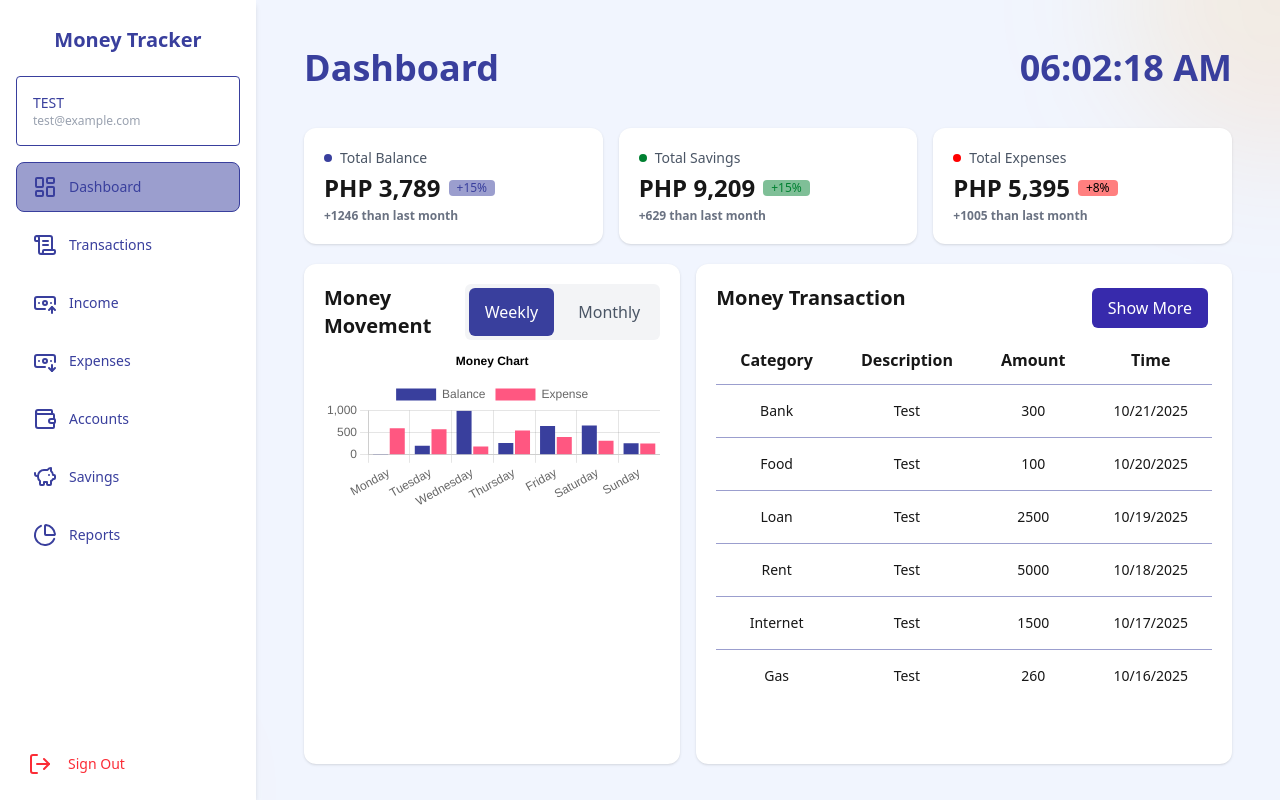
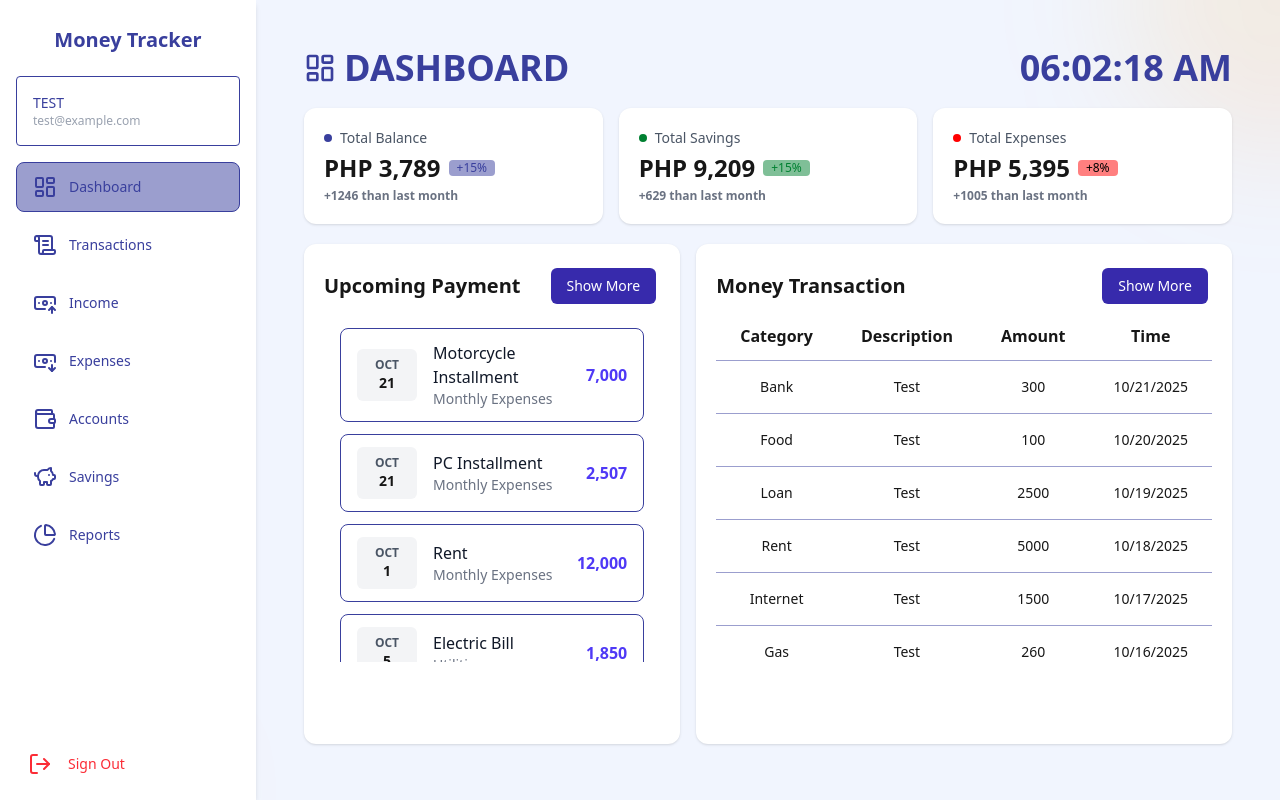
Before and after one commit to jayvie2007/MoneyTracker, a Next.js app: page /dashboard in a window 1280 px wide. Built offline with nearby package versions, Linux system fonts and the light colour scheme.

Commit message:
refactor dashboard, added upcoming payments, adjust fonts

```diff
--- a/src/app/dashboard/page.tsx
+++ b/src/app/dashboard/page.tsx
@@ -1,21 +1,25 @@
 "use client";
 
-import MoneyMovement from "@/components/dashboard/MoneyMovement";
+import MoneyMovement from "@/components/reports/MoneyMovement";
 import MoneyTransaction from "@/components/dashboard/MoneyTransaction";
 import OverviewCard from "@/components/dashboard/OverviewCard";
 import TimeToday from "@/components/reusable/TimeToday";
 import { faker } from '@faker-js/faker';
+import { LayoutDashboard } from "lucide-react";
+import UpcomingPayment from "@/components/dashboard/UpcomingPayment";
 
 export default function DashboardPage() {
     return (
-        <div className="flex flex-col h-screen p-12 space-y-5">
+        <div className="flex flex-col p-12 space-y-5">
             {/* Header */}
-            <div className="flex w-full justify-between mb-10">
-                <h5 className="font-bold text-[#393F9D] text-4xl">Dashboard</h5>
-                <h5 className="font-bold text-[#393F9D] text-4xl">
-                    <TimeToday />
-                </h5>
+            <div className="flex w-full justify-between mb-5">
+                <div className="flex items-center gap-2 text-[#393F9D]">
+                    <LayoutDashboard className="w-8 h-8 text-[#393F9D]" />
+                    <h5 className="font-extrabold text-4xl">DASHBOARD</h5>
+                </div>
+                <TimeToday />
             </div>
+
             {/* Overview Cards */}
             <div className="flex flex-col md:flex-row justify-between w-full gap-4">
                 <OverviewCard
@@ -49,7 +53,7 @@ export default function DashboardPage() {
 
             {/* Money Movement */}
             <div className="flex flex-col md:flex-row justify-between w-full gap-4">
-                <MoneyMovement />
+                <UpcomingPayment />
                 <MoneyTransaction />
             </div>
         </div>
--- a/src/app/expenses/page.tsx
+++ b/src/app/expenses/page.tsx
@@ -1,16 +1,18 @@
 "use client";
 
 import TimeToday from "@/components/reusable/TimeToday";
+import { BanknoteArrowDown } from "lucide-react";
 
 export default function ExpensesPage() {
     return (
         <div className="flex flex-col h-screen p-12">
             {/* Header */}
-            <div className="flex w-full justify-between mb-10">
-                <h5 className="font-bold text-[#393F9D] text-4xl">Expenses</h5>
-                <h5 className="font-bold text-[#393F9D] text-4xl">
-                    <TimeToday />
-                </h5>
+            <div className="flex w-full justify-between mb-5">
+                <div className="flex items-center gap-2 text-[#393F9D]">
+                    <BanknoteArrowDown className="w-8 h-8 text-[#393F9D]" />
+                    <h5 className="font-extrabold text-4xl">EXPENSES</h5>
+                </div>
+                <TimeToday />
             </div>
 
             {/* Body */}
--- a/src/app/income/page.tsx
+++ b/src/app/income/page.tsx
@@ -1,16 +1,18 @@
 "use client";
 
 import TimeToday from "@/components/reusable/TimeToday";
+import { BanknoteArrowUp } from "lucide-react";
 
 export default function IncomePage() {
     return (
         <div className="flex flex-col h-screen p-12">
             {/* Header */}
-            <div className="flex w-full justify-between mb-10">
-                <h5 className="font-bold text-[#393F9D] text-4xl">Income</h5>
-                <h5 className="font-bold text-[#393F9D] text-4xl">
-                    <TimeToday />
-                </h5>
+            <div className="flex w-full justify-between mb-5">
+                <div className="flex items-center gap-2 text-[#393F9D]">
+                    <BanknoteArrowUp className="w-8 h-8 text-[#393F9D]" />
+                    <h5 className="font-extrabold text-4xl">INCOME</h5>
+                </div>
+                <TimeToday />
             </div>
 
             {/* Body */}
--- a/src/components/dashboard/MoneyMovement.tsx
+++ /dev/null
@@ -1,107 +0,0 @@
-"use client";
-
-import { faker } from '@faker-js/faker';
-import {
-    BarElement,
-    CategoryScale,
-    Chart as ChartJS,
-    Legend,
-    LinearScale,
-    Title,
-    Tooltip,
-} from 'chart.js';
-import { useEffect, useState } from "react";
-import { Bar } from 'react-chartjs-2';
-
-ChartJS.register(
-    CategoryScale,
-    LinearScale,
-    BarElement,
-    Title,
-    Tooltip,
-    Legend
-);
-
-export const options = {
-    responsive: true,
-    plugins: {
-        legend: {
-            position: 'top' as const,
-        },
-        title: {
-            display: true,
-            text: 'Money Chart',
-            color: 'text-black'
-        },
-    },
-};
-
-const weeklyLabels = ["Monday", "Tuesday", "Wednesday", "Thursday", "Friday", "Saturday", "Sunday"];
-const monthlyLabels = [
-    "Jan", "Feb", "March", "Apr", "May", "June",
-    "July", "Aug", "Sep", "Oct", "Nov", "Dec",
-];
-
-const MoneyMovement = ({ }) => {
-    const [tab, setTab] = useState<"weekly" | "monthly">("weekly");
-    const labels = tab === "weekly" ? weeklyLabels : monthlyLabels;
-    const [windowWidth, setWindowWidth] = useState<number | null>(null);
-    useEffect(() => {
-        if (typeof window !== 'undefined') {
-            // Set initial width
-            setWindowWidth(window.innerWidth);
-
-            const handleResize = () => {
-                setWindowWidth(window.innerWidth);
-            };
-
-            window.addEventListener('resize', handleResize);
-            return () => window.removeEventListener('resize', handleResize);
-        }
-    }, []);
-
-    const data = {
-        labels,
-        datasets: [
-            {
-                label: 'Balance',
-                data: labels.map(() => faker.number.int({ min: 0, max: 1000 })),
-                backgroundColor: '#393F9D',
-            },
-            {
-                label: 'Expense',
-                data: labels.map(() => faker.number.int({ min: 0, max: 1000 })),
-                backgroundColor: '#FF5781',
-            },
-        ],
-    };
-    return (
-        <div className="bg-white rounded-xl shadow-sm p-5 flex flex-col gap-1 w-full min-h-[500px]">
-            <div className="flex justify-between">
-                <h1 className="font-bold text-xl">Money Movement</h1>
-                <div className="flex gap-2 bg-gray-100 rounded-md p-1">
-                    <button
-                        onClick={() => setTab("weekly")}
-                        className={`px-4 py-1 rounded-md font-medium transition cursor-pointer ${tab === "weekly" ? "bg-[#393F9D] text-white" : "text-gray-600 hover:text-white hover:hover:bg-indigo-600"
-                            }`}
-                    >
-                        Weekly
-                    </button>
-                    <button
-                        onClick={() => setTab("monthly")}
-                        className={`px-4 py-1 rounded-md font-medium transition cursor-pointer ${tab === "monthly" ? "bg-[#393F9D] text-white" : "text-gray-600 hover:text-white hover:hover:bg-indigo-600"
-                            }`}
-                    >
-                        Monthly
-                    </button>
-                </div>
-            </div>
-
-            <div className="flex flex-col items-center justify-center gap-2">
-                <Bar key={windowWidth} options={options} data={data} />
-            </div>
-        </div>
-    );
-};
-
-export default MoneyMovement;
--- a/src/components/dashboard/MoneyTransaction.tsx
+++ b/src/components/dashboard/MoneyTransaction.tsx
@@ -1,4 +1,3 @@
-
 const headers = ["Category", "Description", "Amount", "Time"];
 const data = [
   {
@@ -6,54 +5,54 @@ const data = [
     category: "Bank",
     description: "Test",
     amount: 300,
-        time: "10/21/2025"
+    time: "10/21/2025",
   },
   {
     id: 2,
     category: "Food",
     description: "Test",
     amount: 100,
-        time: "10/20/2025"
+    time: "10/20/2025",
   },
   {
     id: 3,
     category: "Loan",
     description: "Test",
     amount: 2500,
-        time: "10/19/2025"
+    time: "10/19/2025",
   },
   {
     id: 4,
     category: "Rent",
     description: "Test",
     amount: 5000,
-        time: "10/18/2025"
+    time: "10/18/2025",
   },
   {
     id: 5,
     category: "Internet",
     description: "Test",
     amount: 1500,
-        time: "10/17/2025"
+    time: "10/17/2025",
   },
   {
     id: 6,
     category: "Gas",
     description: "Test",
     amount: 260,
-        time: "10/16/2025"
+    time: "10/16/2025",
   },
-]
+];
 
-const MoneyTransaction = ({ }) => {
+const MoneyTransaction = ({}) => {
   return (
     <div className="bg-white rounded-xl shadow-sm p-5 flex flex-col gap-1 w-full min-h-[500px]">
-            <div className="flex justify-between">
+      <div className="flex justify-between items-center">
         <h1 className="font-bold text-xl">Money Transaction</h1>
         <div className="rounded-md p-1">
           <button
             // onClick={() => setTab("monthly")}
-                        className={`cursor-pointer px-4 py-2 rounded-md bg-indigo-800 hover:bg-indigo-600 text-white`}
+            className={`cursor-pointer px-4 py-2 rounded-md bg-indigo-800 hover:bg-indigo-600 text-white text-sm`}
           >
             Show More
           </button>
@@ -61,12 +60,13 @@ const MoneyTransaction = ({ }) => {
       </div>
 
       {/* Table */}
-            <div className="">
       <table className="w-full">
         <thead className="border-b border-[#393F9D]/50">
           <tr>
             {headers.map((header) => (
-                                <th key={header} className="px-6 py-3">{header}</th>
+              <th key={header} className="px-6 py-3">
+                {header}
+              </th>
             ))}
           </tr>
         </thead>
@@ -93,8 +93,6 @@ const MoneyTransaction = ({ }) => {
         </tbody>
       </table>
     </div>
-
-        </div>
   );
 };
 
--- /dev/null
+++ b/src/components/dashboard/UpcomingPayment.tsx
@@ -0,0 +1,118 @@
+const data = [
+  {
+    name: "Motorcycle Installment",
+    details: "Monthly Expenses",
+    amount: 7000,
+    date: "10/21/2025",
+  },
+  {
+    name: "PC Installment",
+    details: "Monthly Expenses",
+    amount: 2507,
+    date: "10/21/2025",
+  },
+  {
+    name: "Rent",
+    details: "Monthly Expenses",
+    amount: 12000,
+    date: "10/01/2025",
+  },
+  {
+    name: "Electric Bill",
+    details: "Utilities",
+    amount: 1850,
+    date: "10/05/2025",
+  },
+  {
+    name: "Water Bill",
+    details: "Utilities",
+    amount: 620,
+    date: "10/06/2025",
+  },
+  {
+    name: "Internet Subscription",
+    details: "Utilities",
+    amount: 1699,
+    date: "10/08/2025",
+  },
+  {
+    name: "Mobile Load",
+    details: "Communication",
+    amount: 500,
+    date: "10/10/2025",
+  },
+  {
+    name: "Groceries",
+    details: "Daily Expenses",
+    amount: 4200,
+    date: "10/12/2025",
+  },
+  {
+    name: "Fuel",
+    details: "Transportation",
+    amount: 1800,
+    date: "10/15/2025",
+  },
+  {
+    name: "Streaming Subscription",
+    details: "Entertainment",
+    amount: 549,
+    date: "10/18/2025",
+  },
+];
+
+const UpcomingPayment = ({}) => {
+  return (
+    <div className="bg-white rounded-xl shadow-sm p-5 flex flex-col gap-1 w-full min-h-[500px]">
+      <div className="flex justify-between items-center">
+        <h1 className="font-bold text-xl">Upcoming Payment</h1>
+        <div className="rounded-md p-1">
+          <button
+            // onClick={() => setTab("monthly")}
+            className={`cursor-pointer px-4 py-2 rounded-md bg-indigo-800 hover:bg-indigo-600 text-white text-sm`}
+          >
+            Show More
+          </button>
+        </div>
+      </div>
+
+      <div className="space-y-3 p-4 max-h-[350px] overflow-y-auto">
+        {data.map((item, index) => {
+          const dateObj = new Date(item.date);
+          const month = dateObj
+            .toLocaleString("en-US", { month: "short" })
+            .toUpperCase();
+          const day = dateObj.getDate();
+
+          return (
+            <div
+              key={index}
+              className="grid grid-cols-[60px_1fr_auto] items-center gap-4 rounded-lg border border-[#393F9D] px-4 py-3"
+            >
+              {/* Date */}
+              <div className="flex flex-col items-center justify-center rounded-md bg-gray-100 py-2">
+                <span className="text-xs font-semibold text-gray-600">
+                  {month}
+                </span>
+                <span className="text-sm font-bold">{day}</span>
+              </div>
+
+              {/* Description */}
+              <div>
+                <p className="font-medium text-gray-900">{item.name}</p>
+                <p className="text-sm text-gray-500">{item.details}</p>
+              </div>
+
+              {/* Amount */}
+              <div className="text-right font-semibold text-indigo-600">
+                {item.amount.toLocaleString()}
+              </div>
+            </div>
+          );
+        })}
+      </div>
+    </div>
+  );
+};
+
+export default UpcomingPayment;
```
Lines whose indentation alone changed are shown as unchanged.
